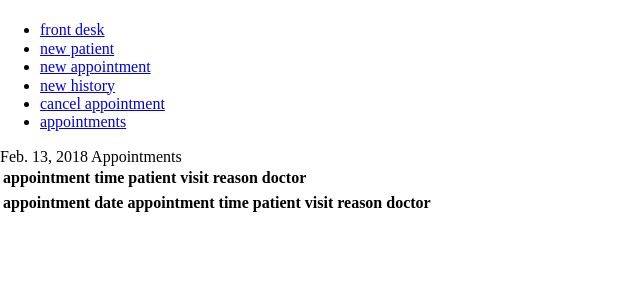
After one commit to trupa7/Clinic-Mangement, a Django app: page /records/appointments/ in a window 1280 px wide. The commit adds this page. Shown: the top 300 px of the page, without its empty margins (0-640 px from the left). Run offline with Django 3.2, Linux system fonts and the light colour scheme; data that the repository does not hold is empty.

Commit message:
appointments and history views made

```diff
--- a/medicare/records/admin.py
+++ b/medicare/records/admin.py
@@ -27,4 +27,3 @@ class AppointmentAdmin(admin.ModelAdmin):
 admin.site.register(Patient, PatientAdmin)
 admin.site.register(History, HistoryAdmin)
 admin.site.register(Appointment, AppointmentAdmin)
-# admin.site.register(Record)
--- a/medicare/records/froms.py
+++ b/medicare/records/froms.py
@@ -1,6 +1,7 @@
 from django import forms
 
 from records.models import Patient, Appointment, History
+
 
 # add a patient
 class NewPatientForm(forms.ModelForm):
@@ -14,6 +15,7 @@ class NewPatientForm(forms.ModelForm):
                   'state', 'zip', 'email', 'day_phone', 'evening_phone',
                   'insurance')
 
+
 # make an appointment for patient
 class NewAppointmentForm(forms.ModelForm):
     visit_reason = forms.CharField(max_length=150, required=False)
@@ -22,6 +24,7 @@ class NewAppointmentForm(forms.ModelForm):
         model = Appointment
         fields = ('patient', 'appointment_date', 'appointment_time', 'visit_reason', 'doctor')
 
+
 # update patient history based on appointment
 class NewHistoryForm(forms.ModelForm):
     prescribed = forms.CharField(max_length=150, required=False)
--- a/medicare/records/models.py
+++ b/medicare/records/models.py
@@ -48,7 +48,7 @@ class History(models.Model):
         ('y', 'yes'),
         ('n', 'no')
     )
-    appointment = models.ForeignKey('Appointment', on_delete=models.CASCADE, )
+    appointment = models.OneToOneField('Appointment', on_delete=models.CASCADE)
     prescription = models.CharField(max_length=1, choices=PRESCRIPTION,)
     prescribed = models.CharField(max_length=150)
     record_date = models.DateTimeField(auto_now=datetime)
@@ -56,7 +56,6 @@ class History(models.Model):
 
     def __str__(self):
         return str(self.appointment)
-
 
 class Appointment(models.Model):
     DATE = [] # set days to select
@@ -78,7 +77,7 @@ class Appointment(models.Model):
     class Meta:
         # cant make multiple appointments for same date and time
         unique_together = (('appointment_date', 'appointment_time'),)
-        ordering = ('appointment_date',)
+        ordering = ('appointment_date','appointment_time',)
         verbose_name = 'appointment'
         verbose_name_plural = 'appointments'
 
--- a/medicare/records/templates/front_desk.html
+++ b/medicare/records/templates/front_desk.html
@@ -19,6 +19,7 @@
                     <li><a href="{% url 'records:newappointment' %}">new appointment </a></li>
                     <li><a href="{% url 'records:newhistory' %}">new history</a></li>
                     <li><a href="{% url 'records:cancelapp' %}">cancel appointment</a></li>
+                    <li><a href="{% url 'records:appointments' %}">appointments</a></li>
                 </ul>
             </nav>
         </header>
--- /dev/null
+++ b/medicare/records/templates/records/current_appointments.html
@@ -0,0 +1,52 @@
+{% extends 'front_desk.html' %}
+
+
+{% block content %}
+<div>
+
+    <table>{{ todays_date }} Appointments
+        <tr>
+            <th>appointment time</th>
+            <th>patient</th>
+            <th>visit reason</th>
+            <th>doctor</th>
+        </tr>
+        {% for a  in todays_appointments %}
+
+                <tr>
+                    <td>{{ a.appointment_time }}</td>
+                    <td>{{ a.patient }}</td>
+                    <td>{{ a.visit_reason }}</td>
+                    <td>{{ a.doctor }}</td>
+                    <td><a href="{% url 'records:newhistory' a.id %}">Update</a></td>
+                    <td><a href="{% url 'records:displayhistory' a.id %}">History</a></td>
+                    <td><a href="#">Lab</a></td>
+                </tr>
+        {% endfor %}
+    </table>
+    <table>
+        <tr>
+            <th>appointment date</th>
+            <th>appointment time</th>
+            <th>patient</th>
+            <th>visit reason</th>
+            <th>doctor</th>
+        </tr>
+        {% for a  in future_appointments %}
+            <tr>
+                <td>{{ a.appointment_date }}</td>
+                <td>{{ a.appointment_time }}</td>
+                <td>{{ a.patient }}</td>
+                <td>{{ a.visit_reason }}</td>
+                <td>{{ a.doctor }}</td>
+                <td><a href="{% url 'records:newhistory' a.id %}">Update</a></td>
+                <td><a href="{% url 'records:displayhistory' a.id %}">History</a></td>
+                <td><a href="#">Lab</a></td>
+            </tr>
+        {% endfor %}
+    </table>
+
+
+</div>
+
+{% endblock %}
--- a/medicare/records/urls.py
+++ b/medicare/records/urls.py
@@ -9,6 +9,8 @@ urlpatterns = [
     path('', views.front_desk, name='frontdesk'),
     path('newpatient/', views.new_patient, name='newpatient'),
     path('newappointment/', views.new_appointment, name='newappointment'),
-    path('newhistory/', views.new_history, name='newhistory'),
-    path('cancelapp/', views.cancel_appointment, name='cancelapp')
+    path('cancelapp/', views.cancel_appointment, name='cancelapp'),
+    path('appointments/', views.appointments, name='appointments'),
+    path('newhistory/<appointment_id>/', views.new_history, name='newhistory'),
+    path('displayhistory/<appointment_id>/', views.display_history, name='displayhistory'),
 ]
--- a/medicare/records/views.py
+++ b/medicare/records/views.py
@@ -1,8 +1,11 @@
-from django.shortcuts import render, redirect
+from datetime import date
+
+from django.http import Http404
+from django.shortcuts import render, redirect, get_object_or_404
 
 # Create your views here.
 from records.froms import NewPatientForm, NewAppointmentForm, NewHistoryForm
-from records.models import Appointment
+from records.models import Appointment, History, Patient
 
 
 #
@@ -38,11 +41,57 @@ def new_appointment(request):
     return render(request, 'records/add_to_db.html', {'record': form})
 
 
+
+
+# cancel appointment
+def cancel_appointment(request):
+    appointments = list(Appointment.objects.all())
+    history = list(History.objects.all())
+    for a in appointments:
+        for h in history:
+            if a.id == h.appointment_id:
+                appointments.remove(a)
+
+    patient = request.GET.get('patient', None)
+
+    for appointment in appointments:
+        if str(appointment) == patient:
+            # delete from Appointment by id
+            Appointment.objects.filter(id=appointment.id).delete()
+            break
+
+    return render(request, 'records/cancel_app.html', {'appointments': appointments})
+
+
+def appointments(request):
+    appointments = list(Appointment.objects.all())
+    history = list(History.objects.all())
+    todays_appointments = []
+    future_appointments = []
+    for a in appointments:
+        for h in history:
+            if a.id == h.appointment_id:
+                appointments.remove(a)
+    todays_date = date.today()
+    for a in appointments:
+        if str(a.appointment_date) == str(todays_date):
+            todays_appointments.append(a)
+        else:
+            future_appointments.append(a)
+
+
+
+    return render(request, 'records/current_appointments.html', {'todays_appointments': todays_appointments,
+                                                                 'future_appointments': future_appointments,
+                                                                 'todays_date':todays_date})
+
 # update history
-# TODO:: delete appintment ifno after history is updated
-def new_history(request):
+# TODO:: new history should have appointment filled in automatically
+# TODO:: need custom method to add to table
+def new_history(request, appointment_id=None):
     if request.method == 'POST':
         form = NewHistoryForm(request.POST)
+        print(form)
         if form.is_valid():
             record = form.save(commit=False)
             record.save()
@@ -53,16 +102,24 @@ def new_history(request):
     return render(request, 'records/add_to_db.html', {'record': form})
 
 
-# cancel appointment
-def cancel_appointment(request):
-    appointments = Appointment.objects.all()
+def display_history(request, appointment_id):
+    try:
+        # isolate the patient and all appointments
+        appointments = get_object_or_404(Appointment, pk=appointment_id)
+        # get patient name for display
+        name = Patient.objects.get(id=appointments.patient_id)
 
-    patient = request.GET.get('patient', None)
+        appointment = Appointment.objects.filter(patient_id=appointments.patient_id)
+        history = list(History.objects.all())
+        # append the history for patient to val
+        val = []
+        for h in history:
+            for a in appointment:
+                if h.appointment_id == a.id:
+                    val.append(h)
+                    break
 
-    for appointment in appointments:
-        if str(appointment) == patient:
-            # delete from Appointment by id
-            Appointment.objects.filter(id=appointment.id).delete()
-            break
+    except:
+        raise Http404('no employee found')
 
-    return render(request, 'records/cancel_app.html', {'appointments': appointments})
+    return render(request, "records/display_history.html", {'name':name, 'history':val})
```
Also changed, not shown: medicare/records/templates/records/display_history.html (added, +30 -0 lines), medicare/employees/migrations/0001_initial.py (deleted), medicare/laboratory/laboratory/migrations/0001_initial.py (deleted), medicare/laboratory/migrations/0001_initial.py (deleted), medicare/login/migrations/0001_initial.py (deleted), medicare/records/migrations/0001_initial.py (deleted).
